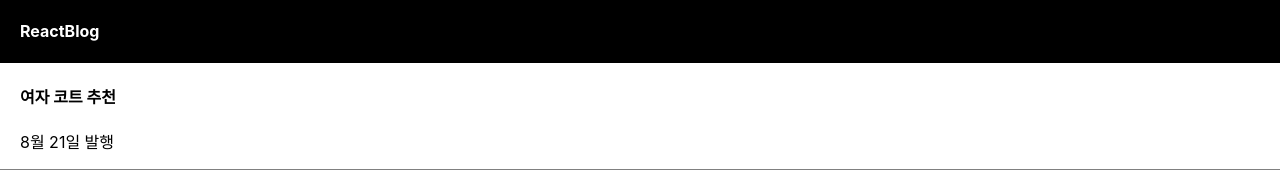
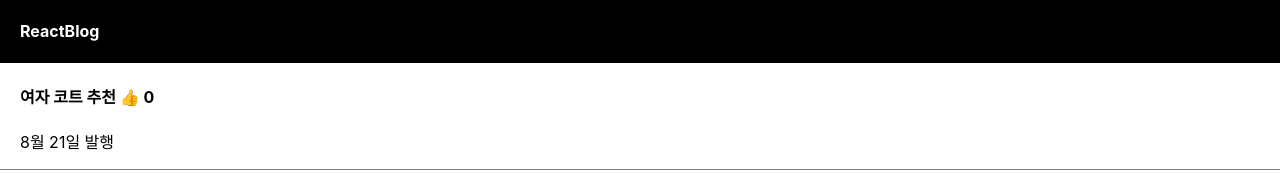
Before and after one commit to Klomachenko/React-Basic, a React (Create React App) app: page / in a window 1280 px wide. Shown: the top 174 px of the page. Built offline with nearby package versions, Linux system fonts and the light colour scheme.

Commit message:
feat : onClick 기능개발, state 변경하기

```diff
--- a/src/App.js
+++ b/src/App.js
@@ -5,10 +5,8 @@
 function App() {
 
   let post = '강남 우동 맛집'
-  // let [글제목1, b] = useState('여자 코트 추천')
-  // let [글제목2, c] = useState('용봉 라멘 맛집')
-  // let [글제목3, d] = useState('리액트 독학')
-  let [글제목, b] = useState(['여자 코트 추천', '용봉 라멘 맛집', '리액트 독학']) // 이게 조금 더 효율적이지 않을까?
+  let [글제목, b] = useState(['여자 코트 추천', '용봉 라멘 맛집', '리액트 독학'])
+  let [따봉, 따봉변경] = useState(0)
 
   return (
     <div className="App">
@@ -16,7 +14,7 @@
         <h4>ReactBlog</h4>
       </div>
       <div className='list'>
-        <h4>{ 글제목[0] }</h4>
+        <h4>{ 글제목[0] } <span onClick={()=>{ 따봉변경(따봉+1) }}>👍</span> {따봉} </h4>
         <p>8월 21일 발행</p>
       </div>
       <div className='list'>
```
